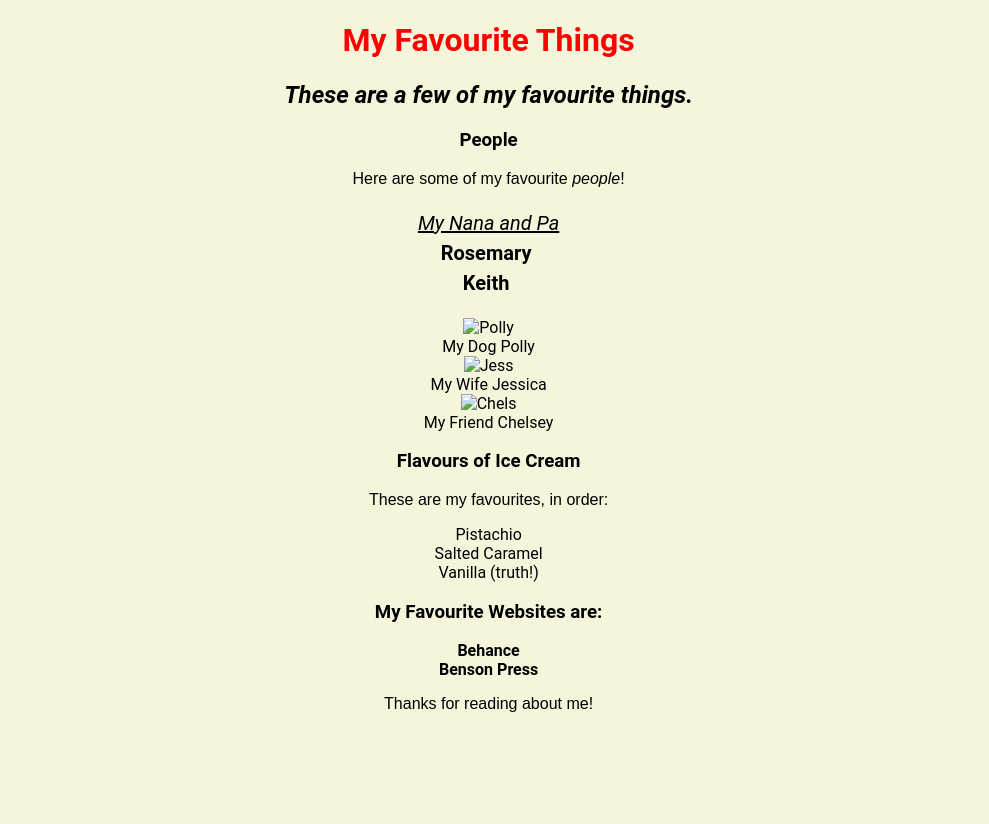
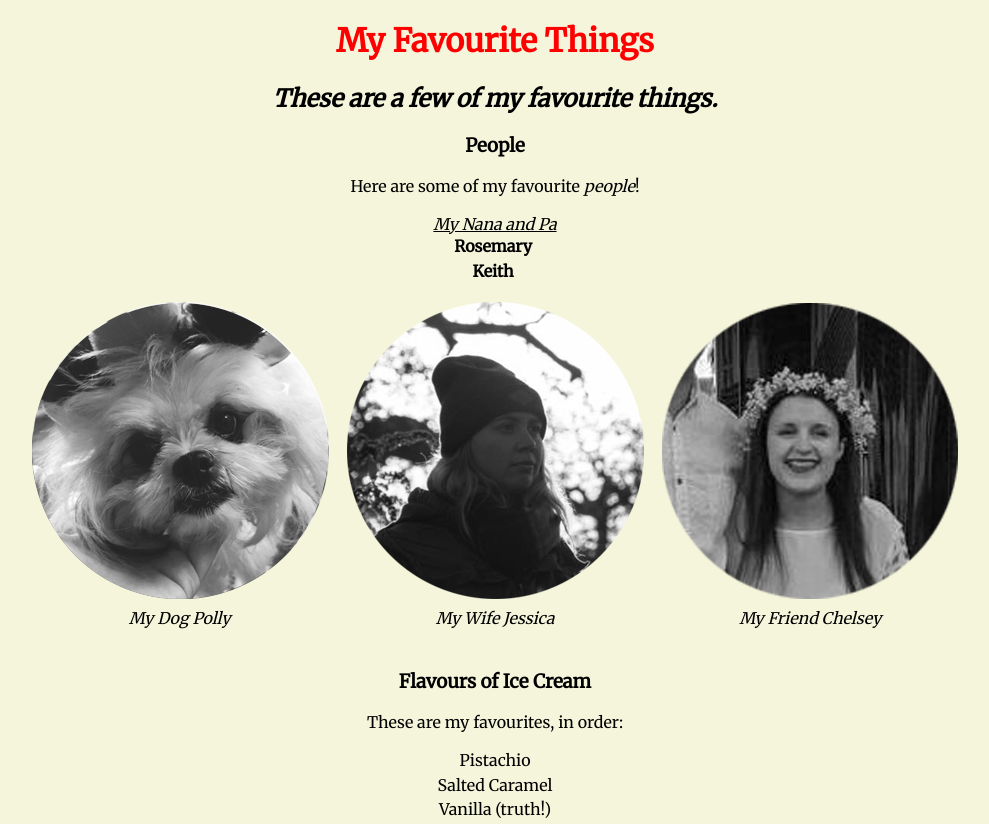
Before and after one commit to Morgahna/my-first-webpage, a plain HTML site: page index.html in a window 1280 px wide. Shown: the top 824 px of the page, without its empty margins (153-1142 px from the left). Before the commit the page ends 800 px from the top, so only its background shows below. Drawn offline with Linux system fonts and the light colour scheme.

Commit message:
updated style sheets

```diff
--- a/css/favourite-places.css
+++ b/css/favourite-places.css
@@ -1,25 +1 @@
-/* FAVOURITE PLACES STYLESHEET */
-h1 {
-  color: red;
-  text-align: center;
-  font-weight: 600;
-}
-
-h1 a {
-  text-decoration: none;
-  color: inherit;
-}
-
-h2 {
-  font-style: italic;
-  text-align: center;
-}
-
-p {
-  font-family: sans-serif;
-}
-
-ul {
-  font-size: 20px;
-  line-height: 30px;
-}
+/* INDEX STYLESHEET*/
--- a/css/styles.css
+++ b/css/styles.css
@@ -1,12 +1,13 @@
-/* My favourite things Styling */
+/* INDEX STYLE SHEET */
 /* SELECTOR —> PROPERTY —> VALUE */
 body {
   text-align: center;
-  width: 80%;
-  padding-left: 9.5%;
+  width: 90%;
+  padding-left: 5%;
   background-color: beige;
-  font-family: Roboto, sans-serif;
+  font-family: 'Merriweather', serif;
 }
+
 h1 {
   color: red;
   text-align: center;
@@ -24,17 +25,21 @@ a {
 }
 
 p {
-  font-family: sans-serif;
+  font-family: 'Merriweather', serif;
 }
 
 ul {
-  font-size: 20px;
-  line-height: 30px;
+  display: block;
+  list-style: none;
   padding-left: 0;
   padding-right: 0;
   padding-top: 0;
   padding-bottom: 0;
-  list-style: none;
+}
+
+li {
+  display: block;
+  padding: 0.2%;
 }
 
 .listsubtitles {
@@ -49,3 +54,17 @@ ol {
   padding-bottom: 0;
   list-style: none;
 }
+
+.button {
+  display: inline-block;
+  text-align: center;
+  font-style: italic;
+  padding-left: 0.5%;
+  padding-right: 0.5%;
+  padding-bottom: 2%;
+
+}
+
+.button img {
+  padding-bottom: 3px;
+}
```
Also changed, not shown: images/chels_web.png (added), images/jess_web.png (added), images/polly_web.png (added).
